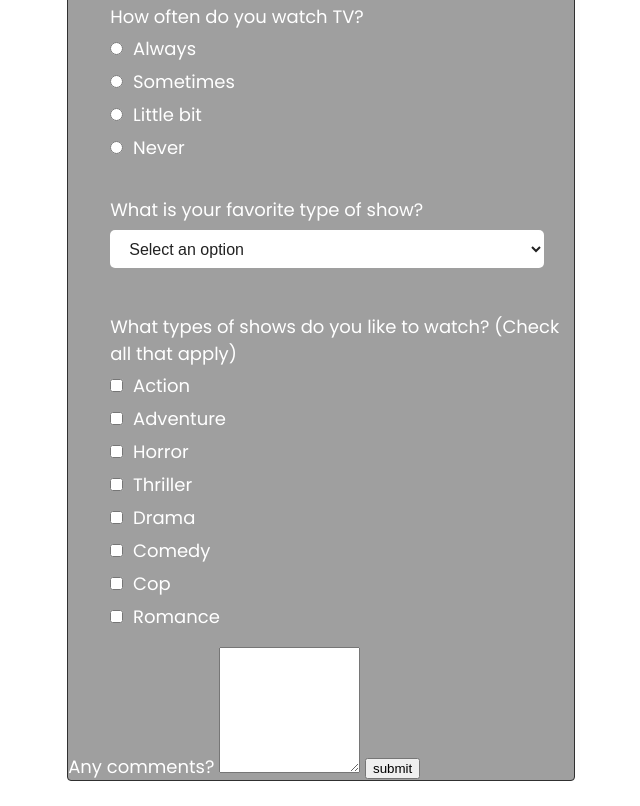
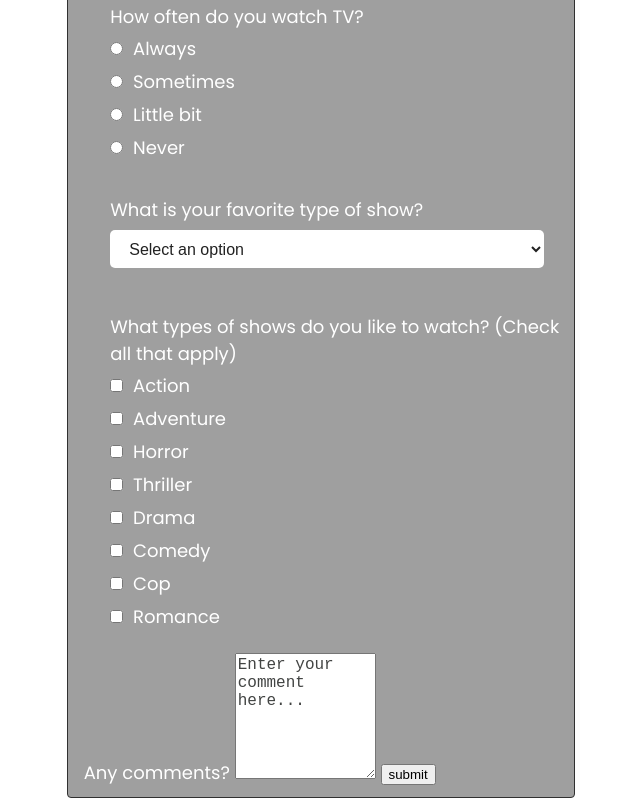
Before and after one commit to bkmoises/cinema-survey-form, a plain HTML site: page index.html in a window 1280 px wide. Shown: the part 591-1397 px from the top of the page, without its empty margins (319-959 px from the left). Drawn offline with Linux system fonts and the light colour scheme.

Commit message:
inclusão do placeholder e class do textarea

```diff
--- a/index.html
+++ b/index.html
@@ -62,9 +62,11 @@
         <label for="romance"><input id="romance" type="checkbox" name="romance" value="1"> Romance</label>
       </label>
     </fieldset>
-    <label for="textarea">Any comments?</label>
-    <textarea id="textarea" name="textarea" rows="8" cols="15"></textarea>
-    <input id="submit" type="submit" value="submit">
+    <fieldset class="comments">
+      <label for="textarea">Any comments?</label>
+      <textarea id="textarea" name="textarea" rows="8" cols="15" placeholder="Enter your comment here..."></textarea>
+      <input id="submit" type="submit" value="submit">
+    </fieldset>
   </form>
 </body>
 
```
